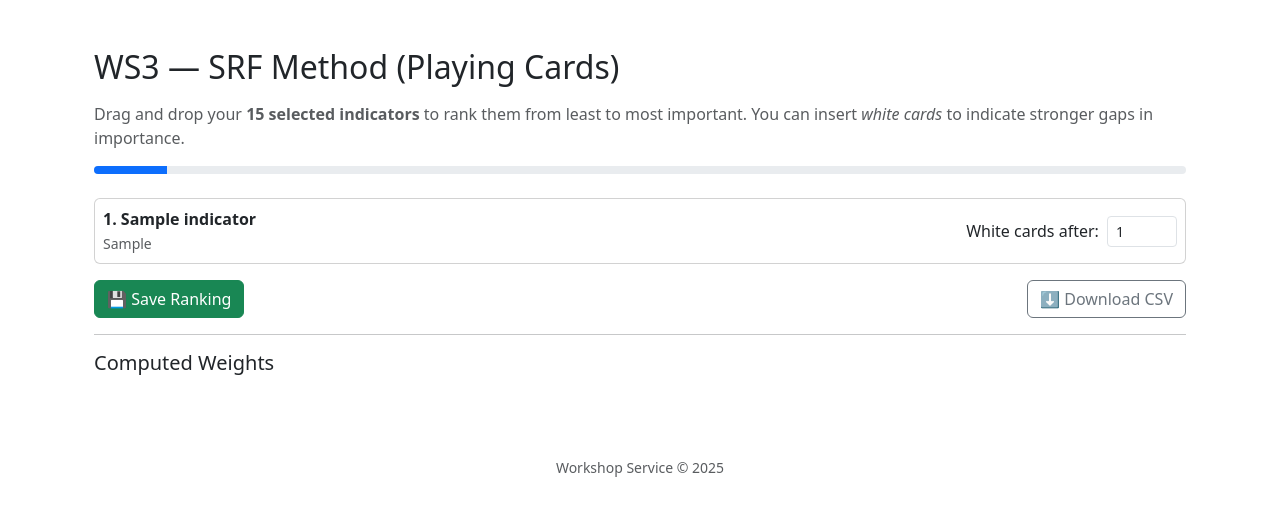
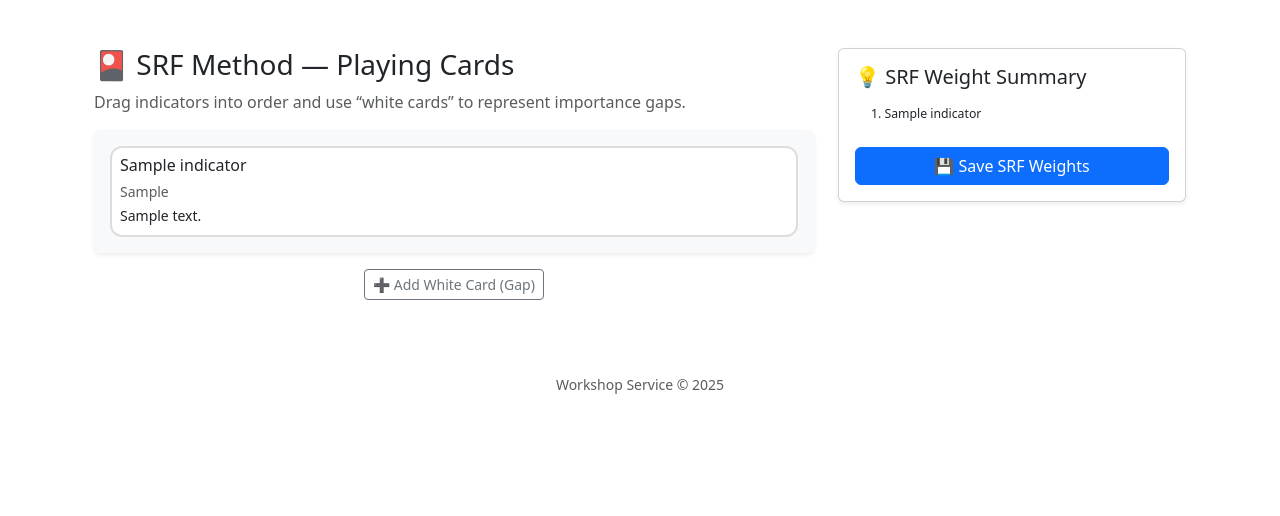
Before and after one commit to alireza-soleiman/LMS, a Django app: page /workshops/project/1/ranking/ in a window 1280 px wide. Shown: the part 56-572 px from the top of the page. Run offline with Django 5.2, Linux system fonts and the light colour scheme; tables that the repository leaves empty hold one stand-in row (values such as "Sample post").

Commit message:
update ranking indicators interface

```diff
--- a/workshops/templates/workshops/indicator_ranking.html
+++ b/workshops/templates/workshops/indicator_ranking.html
@@ -1,130 +1,166 @@
 {% extends "base.html" %}
 {% load static %}
-
-{% block title %}SRF Ranking — {{ project.title }}{% endblock %}
+{% block title %}SRF Playing Cards — {{ project.title }}{% endblock %}
 
 {% block content %}
-<div class="container py-4">
-  <h2 class="mb-3">WS3 — SRF Method (Playing Cards)</h2>
-  <p class="text-muted">
-    Drag and drop your <strong>15 selected indicators</strong> to rank them from least to most important.
-    You can insert <em>white cards</em> to indicate stronger gaps in importance.
-  </p>
+<div class="container-fluid py-4">
+  <div class="row">
+    <div class="col-lg-8">
+      <h3>🎴 SRF Method — Playing Cards</h3>
+      <p class="text-muted">Drag indicators into order and use “white cards” to represent importance gaps.</p>
 
-  <!-- Progress bar -->
-  <div class="progress mb-4" style="height: 8px;">
-    <div id="progressBar" class="progress-bar bg-primary" style="width: 0%;"></div>
-  </div>
+      <div id="board" class="p-3 bg-light rounded shadow-sm d-flex flex-column gap-3">
+        {% for ind in indicators %}
+        <div class="card srf-card" data-id="{{ ind.id }}">
+          <div class="card-body p-2">
+            <h6 class="mb-1">{{ ind.name }}</h6>
+            <small class="text-muted">{{ ind.criterion }}</small><br>
+            <small>{{ ind.description|truncatewords:10 }}</small>
+          </div>
+        </div>
+        {% endfor %}
+      </div>
 
-  <!-- Ranking area -->
-  <div id="rankingArea" class="d-flex flex-column gap-2 mb-3">
-    {% for ind in indicators %}
-      <div class="card p-2 d-flex flex-row align-items-center justify-content-between"
-           draggable="true" data-id="{{ ind.id }}" style="cursor: move;">
-        <div>
-          <strong>{{ forloop.counter }}. {{ ind.name }}</strong><br>
-          <small class="text-muted">{{ ind.criterion }}</small>
-        </div>
-        <div>
-          <label class="me-1">White cards after:</label>
-          <input type="number" min="0" max="10" value="{{ ind.white_cards_after|default:0 }}"
-                 class="form-control form-control-sm white-input" style="width:70px; display:inline-block;">
+      <div class="text-center mt-3">
+        <button id="addWhiteCard" class="btn btn-outline-secondary btn-sm">➕ Add White Card (Gap)</button>
+      </div>
+    </div>
+
+    <div class="col-lg-4">
+      <div class="card shadow-sm">
+        <div class="card-body">
+          <h5 class="card-title">💡 SRF Weight Summary</h5>
+          <div id="summaryTable" class="small"></div>
+          <button id="saveBtn" class="btn btn-primary w-100 mt-3">💾 Save SRF Weights</button>
         </div>
       </div>
-    {% endfor %}
+    </div>
   </div>
+</div>
 
-  <div class="d-flex justify-content-between mt-3">
-    <button id="saveBtn" class="btn btn-success">💾 Save Ranking</button>
-    <a href="{% url 'download_indicators_csv' project.id %}" class="btn btn-outline-secondary">⬇ Download CSV</a>
-  </div>
+<style>
 
-  <hr>
-  <h5>Computed Weights</h5>
-  <table class="table table-sm table-striped" id="weightsTable" style="display:none;">
-    <thead class="table-dark">
-      <tr><th>#</th><th>Indicator</th><th>White Cards</th><th>Weight</th></tr>
-    </thead>
-    <tbody></tbody>
-  </table>
-</div>
+  .srf-card {
+    cursor: grab;
+    border: 2px solid #ddd;
+    border-radius: 12px;
+    background: white;
+    transition: transform 0.2s ease, box-shadow 0.2s ease;
+  }
+  .srf-card.dragging {
+    opacity: 0.6;
+    transform: scale(1.05);
+    box-shadow: 0 0 10px rgba(0,0,0,0.2);
+  }
+  .white-card {
+    background: repeating-linear-gradient(
+      45deg, #fff, #fff 10px, #f0f0f0 10px, #f0f0f0 20px
+    );
+    border: 2px dashed #bbb;
+    height: 50px;
+    border-radius: 10px;
+    display: flex;
+    align-items: center;
+    justify-content: center;
+    color: #777;
+  }
+
+</style>
 
 <script>
 document.addEventListener("DOMContentLoaded", () => {
-  const rankingArea = document.getElementById("rankingArea");
+  const board = document.getElementById("board");
   const saveBtn = document.getElementById("saveBtn");
-  const weightsTable = document.getElementById("weightsTable");
-  const weightsBody = weightsTable.querySelector("tbody");
-  const progressBar = document.getElementById("progressBar");
+  const summaryTable = document.getElementById("summaryTable");
+  const addWhiteCardBtn = document.getElementById("addWhiteCard");
 
-  let dragSrcEl = null;
+  // Make all cards draggable
+  function makeDraggable(el) {
+    el.setAttribute("draggable", "true");
+  }
 
-  // 🖱 Drag & Drop sorting
-  rankingArea.addEventListener("dragstart", (e) => {
-    dragSrcEl = e.target;
-    e.dataTransfer.effectAllowed = "move";
-    e.target.classList.add("opacity-50");
-  });
+  board.querySelectorAll(".srf-card").forEach(makeDraggable);
 
-  rankingArea.addEventListener("dragover", (e) => e.preventDefault());
+  let dragged = null;
 
-  rankingArea.addEventListener("drop", (e) => {
-    e.preventDefault();
-    const target = e.target.closest(".card");
-    if (dragSrcEl && target && dragSrcEl !== target) {
-      const cards = Array.from(rankingArea.children);
-      const srcIndex = cards.indexOf(dragSrcEl);
-      const targetIndex = cards.indexOf(target);
-      if (srcIndex > targetIndex) rankingArea.insertBefore(dragSrcEl, target);
-      else rankingArea.insertBefore(dragSrcEl, target.nextSibling);
-      dragSrcEl.classList.remove("opacity-50");
-      updateProgress();
+  // --- Drag start / end ---
+  board.addEventListener("dragstart", e => {
+    if (e.target.matches(".srf-card, .white-card")) {
+      dragged = e.target;
+      e.target.classList.add("dragging");
     }
   });
 
-  rankingArea.addEventListener("dragend", (e) => e.target.classList.remove("opacity-50"));
+  board.addEventListener("dragend", e => {
+    if (dragged) dragged.classList.remove("dragging");
+    dragged = null;
+    updateSummary();
+  });
 
-  // ⚙️ Collect data + calculate weights
-  function getRankingData() {
-    const cards = rankingArea.querySelectorAll(".card");
-    let order = [];
-    let white_cards = {};
-    cards.forEach((card, i) => {
-      const id = card.dataset.id;
-      const wc = parseInt(card.querySelector(".white-input").value) || 0;
-      order.push(parseInt(id));
-      white_cards[id] = wc;
-    });
-    return { order, white_cards };
+  // --- Drag over handling ---
+  board.addEventListener("dragover", e => {
+    e.preventDefault();
+    const afterElement = getDragAfterElement(board, e.clientY);
+    if (afterElement == null) board.appendChild(dragged);
+    else board.insertBefore(dragged, afterElement);
+  });
+
+  function getDragAfterElement(container, y) {
+    const els = [...container.querySelectorAll(".srf-card:not(.dragging), .white-card:not(.dragging)")];
+    return els.reduce((closest, child) => {
+      const box = child.getBoundingClientRect();
+      const offset = y - box.top - box.height / 2;
+      return (offset < 0 && offset > closest.offset) ? { offset, element: child } : closest;
+    }, { offset: Number.NEGATIVE_INFINITY }).element;
   }
 
-  function updateProgress() {
-    const count = rankingArea.children.length;
-    const pct = (count / 15) * 100;
-    progressBar.style.width = pct + "%";
+  // --- Add draggable white card ---
+  addWhiteCardBtn.addEventListener("click", () => {
+    const white = document.createElement("div");
+    white.className = "white-card";
+    white.textContent = "⬜ White Card (Gap)";
+    makeDraggable(white);
+    board.appendChild(white);
+    updateSummary();
+  });
+
+  // --- Update summary panel ---
+  function updateSummary() {
+    const cards = board.querySelectorAll(".srf-card, .white-card");
+    let html = "<ul class='list-group list-group-flush'>";
+    let rank = 1;
+    cards.forEach((el) => {
+      if (el.classList.contains("srf-card")) {
+        html += `<li class='list-group-item small'>${rank++}. ${el.querySelector("h6").textContent}</li>`;
+      } else {
+        html += `<li class='list-group-item text-center text-muted'>⬜ Gap (White Card)</li>`;
+      }
+    });
+    html += "</ul>";
+    summaryTable.innerHTML = html;
   }
 
-  // 🧮 Compute weights (client-side preview)
-  function computeWeights(order, white_cards) {
-    let scores = {};
-    let current = 1;
-    order.forEach((id) => {
-      const wc = white_cards[id] || 0;
-      scores[id] = current;
-      current += 1 + wc;
+  updateSummary();
+
+  // --- Save SRF data ---
+  saveBtn.addEventListener("click", () => {
+    const cards = board.querySelectorAll(".srf-card, .white-card");
+    const order = [];
+    const white_cards = {};
+    let lastIndicator = null;
+    let gapCount = 0;
+
+    cards.forEach((el) => {
+      if (el.classList.contains("white-card")) {
+        gapCount++;
+      } else if (el.classList.contains("srf-card")) {
+        const id = el.dataset.id;
+        if (lastIndicator) white_cards[lastIndicator] = gapCount;
+        gapCount = 0;
+        order.push(id);
+        lastIndicator = id;
+      }
     });
-    const total = Object.values(scores).reduce((a, b) => a + b, 0);
-    const weights = {};
-    for (const [id, val] of Object.entries(scores)) {
-      weights[id] = (val / total).toFixed(4);
-    }
-    return weights;
-  }
-
-  // 💾 Save to backend
-  saveBtn.addEventListener("click", () => {
-    const { order, white_cards } = getRankingData();
-    const weights = computeWeights(order, white_cards);
 
     fetch("{% url 'indicator_ranking_view' project.id %}", {
       method: "POST",
@@ -134,32 +170,15 @@ document.addEventListener("DOMContentLoaded", () => {
       },
       body: JSON.stringify({ order, white_cards }),
     })
-    .then(res => res.json())
+    .then(r => r.json())
     .then(data => {
-      if (data.status === "success") {
-        alert("✅ Ranking saved successfully!");
-        renderWeights(weights, order, white_cards);
-      } else {
-        alert("❌ Error: " + (data.message || "Unknown"));
-      }
+      if (data.status === "success") alert("SRF weights saved successfully!");
+      else alert("Error: " + (data.message || "Unknown"));
     })
-    .catch(() => alert("❌ Network error"));
+    .catch(() => alert("Network error."));
   });
-
-  // 🧾 Display computed weights
-  function renderWeights(weights, order, white_cards) {
-    weightsBody.innerHTML = "";
-    order.forEach((id, i) => {
-      const name = rankingArea.querySelector(`[data-id="${id}"] strong`).innerText;
-      const wc = white_cards[id];
-      const w = weights[id];
-      const row = `<tr><td>${i+1}</td><td>${name}</td><td>${wc}</td><td>${w}</td></tr>`;
-      weightsBody.insertAdjacentHTML("beforeend", row);
-    });
-    weightsTable.style.display = "table";
-  }
-
-  updateProgress();
 });
 </script>
+
+
 {% endblock %}
--- a/workshops/urls.py
+++ b/workshops/urls.py
@@ -21,9 +21,7 @@ urlpatterns = [
     path('project/<int:project_id>/indicators/download/', views.download_indicators_csv, name='download_indicators_csv'),
     path('indicator/toggle/<int:indicator_id>/', views.toggle_indicator_accept, name='toggle_indicator_accept'),
     path("project/<int:project_id>/indicators/save/", views.save_indicator_selections, name="save_indicator_selections"),
-    path('project/<int:project_id>/ranking/', ranking_page_view, name='indicator_ranking'),
-
-
-
-
+    path('project/<int:project_id>/ranking/', views.ranking_page_view, name='indicator_ranking'),
+    path('project/<int:project_id>/ranking/save/', views.indicator_ranking_view, name='indicator_ranking_view'),
+    path('project/<int:project_id>/ranking/download/', views.download_indicators_csv, name='download_indicators_csv'),
 ]
```
